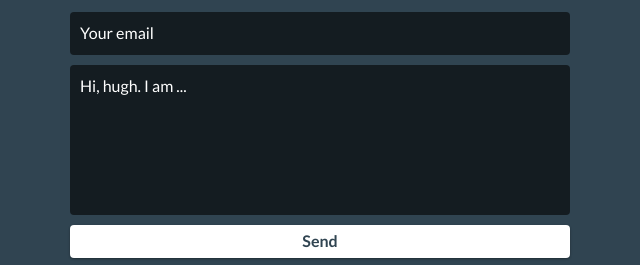
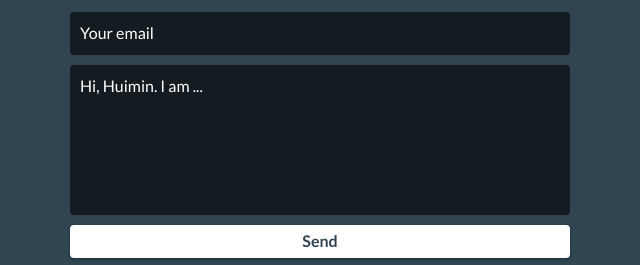
Before and after one commit to HuiminHe/huiminhe.github.io, a website: page index.html in a window 1280 px wide. Shown: the part 4952-5217 px from the top of the page, 320-960 px from the left. Drawn offline with nearby package versions, Linux system fonts and the light colour scheme.

Commit message:
replace hugh by huimin

```diff
--- a/index.html
+++ b/index.html
@@ -295,7 +295,7 @@
 	    <form method="POST" action="https://formspree.io/hehuimin0102@gmail.com">
                 <input type="hidden" name="_subject" value="Contact request from personal portfolio" />
                 <input type="email" name="_replyto" placeholder="Your email" required>
-                <textarea name="message" placeholder="Hi, hugh. I am ..." required></textarea>
+                <textarea name="message" placeholder="Hi, Huimin. I am ..." required></textarea>
                 <button type="submit">Send</button>
             </form>
         </div>
```
